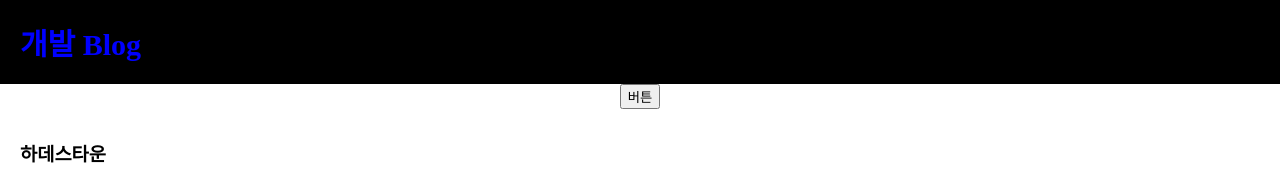
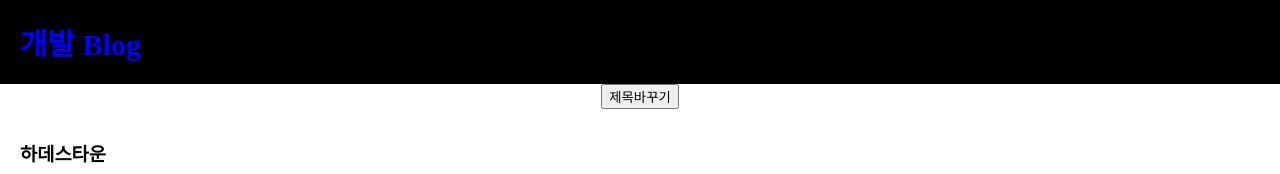
Before and after one commit to choijueun/React, a React (Create React App) app in the folder blog/: page / in a window 1280 px wide. Shown: the top 174 px of the page. Built offline with nearby package versions, Linux system fonts and the light colour scheme.

Commit message:
state data array modify

```diff
--- a/blog/src/App.js
+++ b/blog/src/App.js
@@ -5,19 +5,31 @@ function App() {
     // let posts = '양재동 맛집';
     let [title, mTitle] = useState( ['하데스타운', '레베카', '라흐마니노프'] );
     let [recm, mRecm] = useState(0);
-
+    function changeTitle() {
+        // 복사(deep copy) spread operator
+        var tmpArr = [...title]; // ... : 중괄호 제거
+        // 복사본 수정
+        tmpArr[0] = '노트르담 드 파리';
+        // state data 변경
+        mTitle(tmpArr);
+    }
     return (
         <div className="App">
             <div className="black-nav">
                 <div style={ {color:'blue', fontSize: '30px'} }>개발 Blog</div>
             </div>
 
+            {/*
             <button className="changeBtn" onClick={
                 ()=>{
                     let tmpTitle = ['노트르담 드 파리', {title}[1], {title}[2]];
                     mTitle(tmpTitle);
                 }
             }>버튼</button>
+            */}
+
+            {/* changeTitle() : 바로 실행되므로 함수명만 작성 */}
+            <button onClick={ changeTitle }>제목바꾸기</button>
 
             <div className="list">
                 <h3>{ title[0] }</h3>
```
